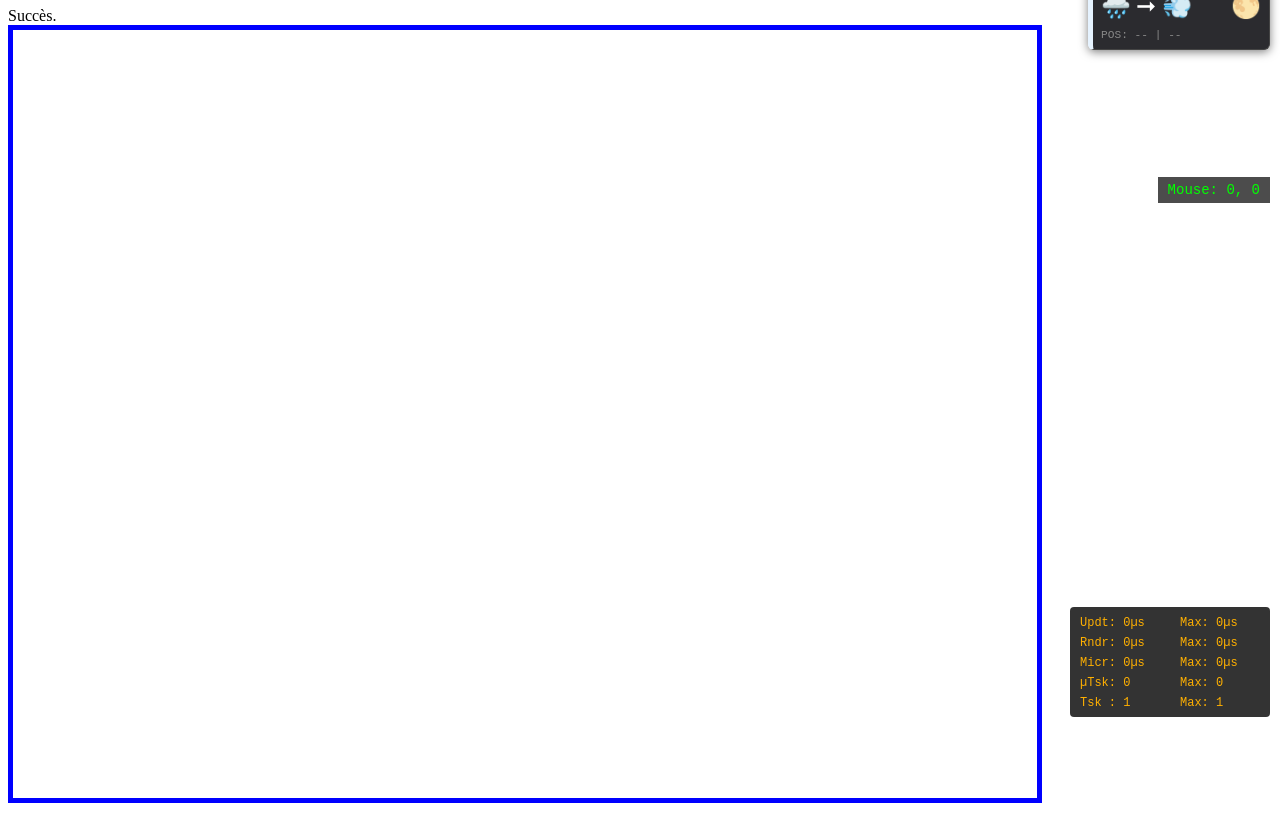
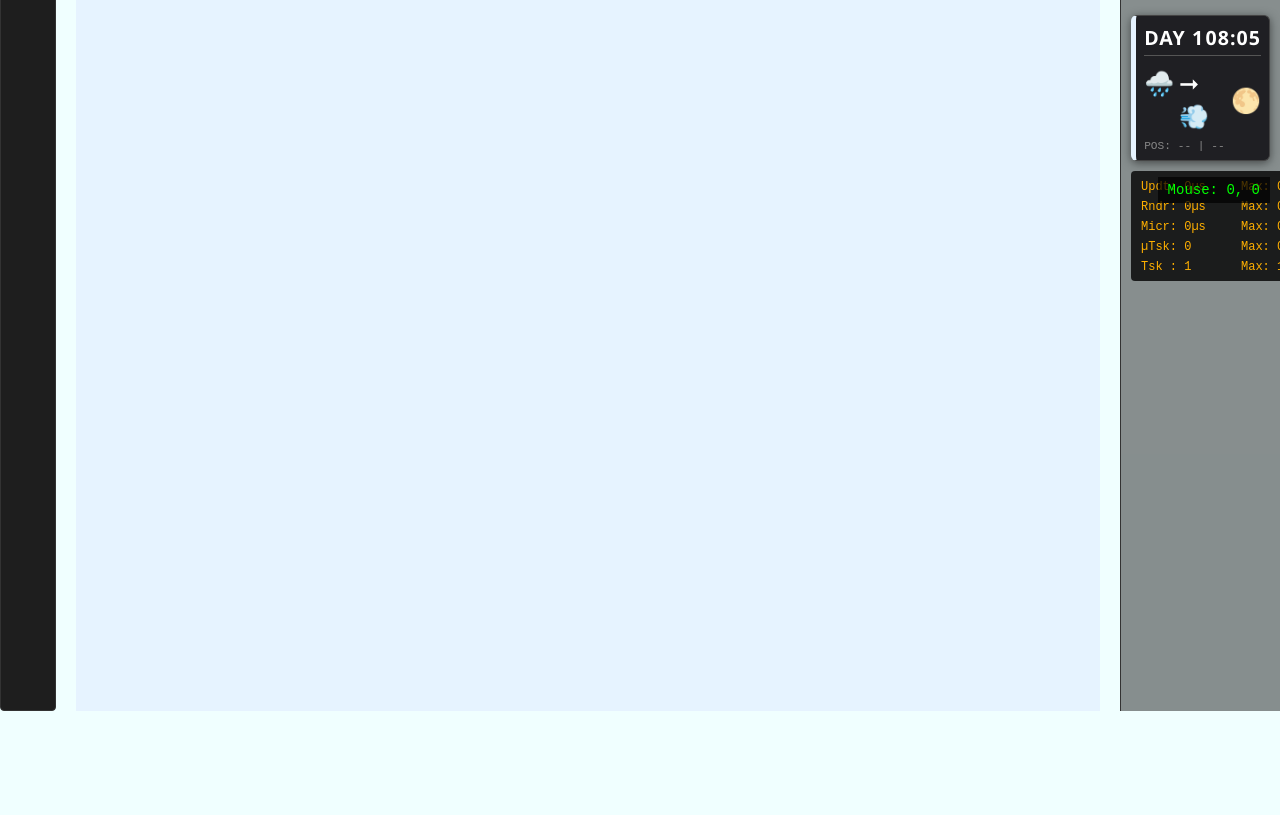
Before and after one commit to Rigalto/sixty-below, a plain HTML site: page index.html in a window 1280 px wide. Shown: the part 73-888 px from the top of the page. After the commit the page ends 800 px from the top, so only its background shows below. Drawn offline with Linux system fonts and the light colour scheme.

Commit message:
Changement complet du layout

```diff
--- a/index.html
+++ b/index.html
@@ -1,23 +1,107 @@
 <!DOCTYPE html>
 <html lang="fr">
+  <head>
+  <meta charset="UTF-8">
+  <meta name="viewport" content="width=device-width, initial-scale=1.0">
+  <title>Sixty-Below</title>
+  <style>
+    /* Reset basique */
+    body, html {
+      margin: 0;
+      padding: 0;
+      width: 100%;
+      height: 100%;
+      background-color: azure; /* Fond clair général */
+      color: #eeeeee;
+      font-family: 'Segoe UI', Tahoma, Geneva, Verdana, sans-serif;
+      overflow: hidden; /* Pas de scroll sur la page principale */
+    }
+
+    * {
+      box-sizing: border-box;
+    }
+
+    /* Conteneur Flex pour aligner les 3 colonnes */
+    #layout-container {
+      display: flex;
+      flex-direction: row;
+      align-items: center;     /* Centre verticalement */
+      justify-content: center; /* Centre horizontalement */
+      height: 100vh;
+      width: 100vw;
+    }
+
+    /* 1. La Hotbar (Gauche) */
+    #hotbar {
+      width: 80px;            /* Largeur fixe pour les slots */
+      height: 768px;          /* Même hauteur que le jeu */
+      margin-right: 20px;     /* Espace demandé entre hotbar et canvas */
+      background-color: #1e1e1e;
+      border: 1px solid #333;
+      border-radius: 4px;
+      /* Flex pour centrer les futurs icônes */
+      display: flex;
+      flex-direction: column;
+      align-items: center;
+      padding-top: 10px;
+    }
+
+    /* 2. Le Conteneur de Jeu (Centre) */
+    /* C'est ici que le JS viendra injecter les <canvas> */
+    #canvas-container {
+      position: relative;     /* REFERENCE SPATIALE pour les canvas absolute */
+      width: 1024px;
+      height: 768px;
+      background-color: #000; /* Fond noir par défaut (derrière le ciel) */
+      flex-shrink: 0;         /* Empêche le jeu de s'écraser si fenêtre trop petite */
+    }
+
+    /* 3. Le Panneau d'Overlay / Debug (Droite) */
+    #overlay-panel {
+      flex-grow: 1;           /* Prend l'espace restant à droite */
+      height: 768px;          /* Même hauteur que le jeu */
+      max-width: 400px;       /* Limite pour pas que ça s'étale trop */
+      margin-left: 20px;      /* Espace esthétique */
+
+      /* Gestion de l'ascenseur demandée */
+      overflow-y: auto;
+
+      background-color: rgba(30, 30, 30, 0.5);
+      border-left: 1px solid #333;
+      padding: 10px;
+      box-sizing: border-box;
+    }
+
+    /* Style optionnel pour l'ascenseur (Scrollbar) pour faire "Pro" */
+    #overlay-panel::-webkit-scrollbar { width: 8px; }
+    #overlay-panel::-webkit-scrollbar-track { background: #111; }
+    #overlay-panel::-webkit-scrollbar-thumb { background: #444; border-radius: 4px; }
+  </style>
+</head>
 <body>
-    <h1>Sixty-Below Checkpoint</h1>
-    <div id="out"></div>
-    <canvas id="game-canvas" width="1024" height="768" style="border: 5px solid blue;"></canvas>
+  <div id="layout-container">
+    <div id="hotbar">
+      </div>
+    <div id="canvas-container">
+      </div>
+    <div id="overlay-panel">
+      <h3>Debug Info</h3>
+      <div id="debug-content">
+        </div>
+    </div>
+  </div>
+
   <script type="module">
     import {gameCore} from './src/core.mjs'
 
     // 1. Démarrage technique (Loading Screen)
     gameCore.boot().then(() => {
-        // Le moteur est prêt, on peut afficher le Menu Principal ici.
-        // Pour le dev, on lance directement une session :
-        document.getElementById('out').innerText = `Succès.`
+      // Le moteur est prêt, on lance directement une session
       gameCore.startSession()
     }).catch(err => {
         console.error("Erreur critique au démarrage :", err)
         document.getElementById('out').innerHTML = `<h1 style="color:red">CRASH: ${err.message}</h1>`
     })
-
   </script>
 </body>
 </html>
--- a/src/constant.mjs
+++ b/src/constant.mjs
@@ -28,7 +28,8 @@ export const STATE = {
 }
 
 export const OVERLAYS = {
-  canvas: {state: null, zIndex: 0},
+  sky: {state: null, zIndex: 0},
+  world: {state: null, zIndex: 5},
   hud: {state: null, zIndex: 10},
   backdrop: {state: null, zIndex: 20},
   inventory: {state: STATE.INFORMATION, zIndex: 30},
--- a/src/render.mjs
+++ b/src/render.mjs
@@ -1,4 +1,4 @@
-import {WORLD_WIDTH, WORLD_HEIGHT, CANVAS_WIDTH, CANVAS_HEIGHT} from './constant.mjs'
+import {WORLD_WIDTH, WORLD_HEIGHT, CANVAS_WIDTH, CANVAS_HEIGHT, OVERLAYS} from './constant.mjs'
 import {eventBus} from './utils.mjs'
 
 if (WORLD_WIDTH !== 1024 || WORLD_HEIGHT !== 512 || CANVAS_WIDTH !== 1024 || CANVAS_HEIGHT !== 768) {
@@ -14,7 +14,7 @@ const VIEWPORT_HALF_H = VIEWPORT_HEIGHT >> 1
 // Taille d'un chunk en pixels (16 * 16 = 256)
 const CHUNK_PIXEL_SIZE = 256 // (>> 8)
 // Nombre de chunks sur la largeur du monde (1024 / 16)
-const WORLD_CHUNKS_X = 64 // (>> 8)
+const WORLD_CHUNKS_X = 64 // (>> 6)
 
 /**
  * Fonction utilitaire d'interpolation linéaire
@@ -134,15 +134,15 @@ class Camera {
 
     // 3. Détection de changement de Chunk
     // Coordonnée chunk du coin haut-gauche de la caméra
-    const cx = this.x >> 8 // * 256
-    const cy = this.y >> 8 // * 256
+    const cx = this.x >> 8 // / 256
+    const cy = this.y >> 8 // / 256
 
     // Index flat unique
     const chunkIndex = cx + (cy * WORLD_CHUNKS_X)
 
     if (this.currentChunkIndex !== chunkIndex) {
       this.currentChunkIndex = chunkIndex
-      this.#updateChunkLists(cx, cy)
+      this.#updateChunkLists()
     }
   }
 
@@ -150,7 +150,11 @@ class Camera {
    * Recalcule les listes de chunks (Display/Preload)
    * Optimisé pour ne pas générer de Garbage Collection
    */
-  #updateChunkLists (cx, cy) {
+  #updateChunkLists () {
+    // coordonnées (unité chunk) du chunk en haut à gauche
+    const cx = this.x >> 8
+    const cy = this.y >> 8
+
     // Vider les tableaux sans détruire les références
     this.displayChunks.length = 0
     this.preloadChunks.length = 0
@@ -261,8 +265,86 @@ export const camera = new Camera()
 
 // Placeholder pour le WorldRenderer (à implémenter ensuite)
 class WorldRenderer {
+  constructor () {
+    this.#createCanvas()
+    this.activeCanvasCache = new Map()
+    this.canvasPool = []
+    this.pendingRenderChunks = new Set()
+    this.pixelSize = 256
+  }
+
+  #createCanvas () {
+  // 1. création du canvas
+    this.canvas = document.createElement('canvas')
+    this.canvas.id = 'world-renderer'
+    this.canvas.width = 1024
+    this.canvas.height = 768
+
+    // 2. Style CSS et Positionnement
+    Object.assign(this.canvas.style, {
+      position: 'absolute',
+      top: '0',
+      left: '0',
+      zIndex: OVERLAYS.world.zIndex,
+      imageRendering: 'pixelated'
+    })
+
+    // 3. Configuration du Contexte 2D
+    // alpha: true car on doit voir le ciel (SkyRenderer) à travers les trous du décor
+    this.ctx = this.canvas.getContext('2d', {alpha: true})
+    this.ctx.imageSmoothingEnabled = false
+
+    // Ajout au DOM
+    const container = document.getElementById('canvas-container')
+    if (container) {
+      container.appendChild(this.canvas)
+    } else {
+      console.error("SkyRenderer: Impossible de trouver '#canvas-container'.")
+    }
+  }
+
   init () {
-    console.log('Renderer initialized')
+    // 1. Initialisation des conteneurs de données (Reset)
+    this.activeCanvasCache.clear()
+    this.canvasPool.length = 0
+    this.pendingRenderChunks.clear()
+    this.isRenderTaskScheduled = false // Flag du worker éteint
+
+    // 2. Pre-warming : Génération synchrone des images de départ
+    // On s'assure que le joueur voit quelque chose dès la première frame.
+    const initialChunks = camera.displayChunks
+
+    console.log(`[WorldRenderer] Pre-warming cache for ${initialChunks.length} chunks.`)
+
+    for (const chunkIndex of initialChunks) {
+      // Au démarrage, le pool est vide, on instancie directement
+      const canvas = new OffscreenCanvas(this.pixelSize, this.pixelSize)
+      // Appel direct (bloquant) de la fonction de dessin
+      this._drawChunkToCanvas(chunkIndex, canvas)
+      // On insère immédiatement dans le cache actif
+      this.activeCanvasCache.set(chunkIndex, canvas)
+    }
+
+    // 3. Pre-allocation : Remplissage du Pool
+    // On comble le vide pour atteindre les 72 canvas totaux nécessaires à la caméra.
+    // Ainsi, lors des déplacements futurs, on aura juste à piocher dans ce stock.
+    const needed = 72 - this.activeCanvasCache.size
+    if (needed > 0) {
+      console.log(`[WorldRenderer] Pre-allocating ${needed} silent canvases into pool.`)
+      for (let i = 0; i < needed; i++) {
+        this.canvasPool.push(new OffscreenCanvas(this.pixelSize, this.pixelSize))
+      }
+    }
+    console.log('[WorldRenderer] Initialized')
+  }
+
+  /**
+   * Fonction de dessin (Placeholder)
+   * Sera plus tard remplie par la logique de lecture des tuiles
+   */
+  _drawChunkToCanvas (chunkIndex, canvas) {
+    console.log(`[Render] Generating image for Chunk ${chunkIndex}`)
+    // TODO: Implémenter le parcours des tuiles et le drawImage
   }
 
   render () {
@@ -270,3 +352,70 @@ class WorldRenderer {
   }
 }
 export const worldRenderer = new WorldRenderer()
+
+/* ====================================================================================================
+   SKY RENDERER
+   ==================================================================================================== */
+
+class SkyRenderer {
+  #canvas
+  #ctx
+
+  /**
+   * Initialise le canvas du ciel et l'accroche au DOM.
+   */
+  constructor () {
+    // 1. Création du Canvas
+    this.#canvas = document.createElement('canvas')
+    this.#canvas.id = 'sky-renderer'
+
+    // Définition de la taille (Doit correspondre à la taille du Viewport définie dans le CSS ou le Renderer)
+    this.#canvas.width = 1024
+    this.#canvas.height = 768
+
+    // 2. Styles et Positionnement
+    Object.assign(this.#canvas.style, {
+      position: 'absolute', // Superposition
+      top: '0',
+      left: '0',
+      zIndex: OVERLAYS.sky.zIndex, // Positionnement vertical (sous le monde)
+      pointerEvents: 'none', // Le clic doit traverser vers le jeu
+      width: '1024px', // Taille CSS
+      height: '768px'
+    })
+
+    // 3. Optimisation : alpha: false
+    // On promet au navigateur que ce canvas est totalement opaque.
+    // Le GPU n'a pas à calculer de transparence avec l'arrière-plan de la page web.
+    this.#ctx = this.#canvas.getContext('2d', {alpha: false})
+
+    // 4. Ajout au DOM
+    const container = document.getElementById('canvas-container')
+    if (container) {
+      container.appendChild(this.#canvas)
+    } else {
+      console.error("SkyRenderer: Impossible de trouver '#canvas-container'.")
+    }
+
+    // 5. Initialisation par défaut (Bleu ciel en attendant l'event)
+    this.updateSkyColor('#87CEEB')
+
+    // 6. Abonnement à l'EventBus
+    // Dès que le TimeManager dit que la couleur change, on repeint tout.
+    this.updateSkyColor = this.updateSkyColor.bind(this)
+    eventBus.on('time/sky-color-changed', this.updateSkyColor)
+  }
+
+  /**
+   * Remplit le canvas avec une couleur unie.
+   * Opération très rapide.
+   * @param {string} color - Code Hex ou RGB (ex: '#1a1a2e')
+   */
+  updateSkyColor (color) {
+    this.#ctx.fillStyle = color
+    // On remplit tout le rectangle d'un coup
+    this.#ctx.fillRect(0, 0, this.#canvas.width, this.#canvas.height)
+  }
+}
+
+export const skyRenderer = new SkyRenderer()
--- a/src/ui-debug.mjs
+++ b/src/ui-debug.mjs
@@ -41,16 +41,22 @@ class RealtimeDebugOverlay {
 
     // Style (Position bas-droite)
     Object.assign(this.canvas.style, {
-      position: 'absolute',
-      bottom: '10px',
-      right: '10px',
+      position: 'relative', // Suit le flux normal
+      marginBottom: '10px', // Espace avec l'élément suivant
+      flexShrink: '0', // Empêche le redimensionnement automatique flex
       pointerEvents: 'none',
       zIndex: OVERLAYS.hud.zIndex, // Au-dessus de tout
       backgroundColor: 'rgba(0, 0, 0, 0.8)', // Fond semi-transparent
       borderRadius: '4px'
     })
 
-    document.body.appendChild(this.canvas)
+    // Ancrage dans le panneau de droite
+    const overlayPanel = document.getElementById('overlay-panel')
+    if (overlayPanel) {
+      overlayPanel.appendChild(this.canvas)
+    } else {
+      document.body.appendChild(this.canvas)
+    }
     this.ctx = this.canvas.getContext('2d', {alpha: true}) // Alpha pour la transparence
 
     // Configuration texte statique
--- a/src/ui.mjs
+++ b/src/ui.mjs
@@ -55,38 +55,36 @@ class EnvironmentOverlay {
 
     // CSS "In-JS"
     Object.assign(this.container.style, {
-      position: 'absolute',
-      top: '10px',
-      right: '10px',
-      width: '160px',
+      position: 'relative', // MODIFIÉ : Plus d'absolute, suit le flux normal
+      // top et right SUPPRIMÉS
+      width: '100%', // MODIFIÉ : Prend toute la largeur de la colonne
+      marginBottom: '10px', // AJOUT : Espace avec l'overlay suivant
       backgroundColor: 'rgba(20, 20, 25, 0.9)',
       border: '1px solid #444',
       color: '#ffffff',
       fontFamily: 'Segoe UI, Roboto, monospace',
       fontSize: '14px',
       borderRadius: '6px',
-      pointerEvents: 'none',
       padding: '8px',
       boxShadow: '0 2px 10px rgba(0,0,0,0.5)',
-      zIndex: OVERLAYS.hud.zIndex,
-      display: 'flex',
+     display: 'flex',
       flexDirection: 'column',
       gap: '6px'
     })
 
     // 2. Injection du HTML Statique
     this.container.innerHTML = `
-      <div style="display:flex; justify-content:space-between; align-items:baseline; border-bottom:1px solid #555; padding-bottom:4px; margin-bottom:4px; pointer-events:none;">
+      <div style="display:flex; justify-content:space-between; align-items:baseline; border-bottom:1px solid #555; padding-bottom:4px; margin-bottom:4px;">
         <span id="env-day" style="font-size:1.4em; font-weight:bold; letter-spacing:1px;">DAY ?</span>
         <span id="env-time" style="font-size:1.4em; font-weight:bold; letter-spacing:1px;">--:--</span>
       </div>
 
       <div style="display:flex; justify-content:space-between; align-items:center; font-size: 24px;">
         <div style="display:flex; gap:5px;">
-          <div id="env-weather-now" title="Weather" style="cursor:help; pointer-events:auto;">[?]</div>
-          <div id="env-weather-next" title="Forecast" style="display:none; pointer-events:auto;">[->?]</div>
+          <div id="env-weather-now" title="Weather" style="cursor:help;">[?]</div>
+          <div id="env-weather-next" title="Forecast" style="display:none;">[->?]</div>
         </div>
-        <div id="env-moon" title="Moon Phase" style="cursor:help; pointer-events:auto;">[M]</div>
+        <div id="env-moon" title="Moon Phase" style="cursor:help;">[M]</div>
       </div>
 
       <div id="env-coords" style="font-size:0.8em; color:#888; font-family:monospace; margin-top:2px;">
@@ -94,7 +92,13 @@ class EnvironmentOverlay {
       </div>
     `
 
-    document.body.appendChild(this.container)
+    const overlayPanel = document.getElementById('overlay-panel')
+    if (overlayPanel) {
+      overlayPanel.appendChild(this.container)
+    } else {
+      console.error('EnvironmentOverlay: #overlay-panel introuvable, fallback sur body')
+      document.body.appendChild(this.container)
+    }
 
     // 3. Mise en cache des références (Hydratation DOM)
     this.dom.day = document.getElementById('env-day')
```
Also changed, not shown: src/core.mjs (+7 -8 lines), 1 other file. Lines whose indentation alone changed are shown as unchanged.
